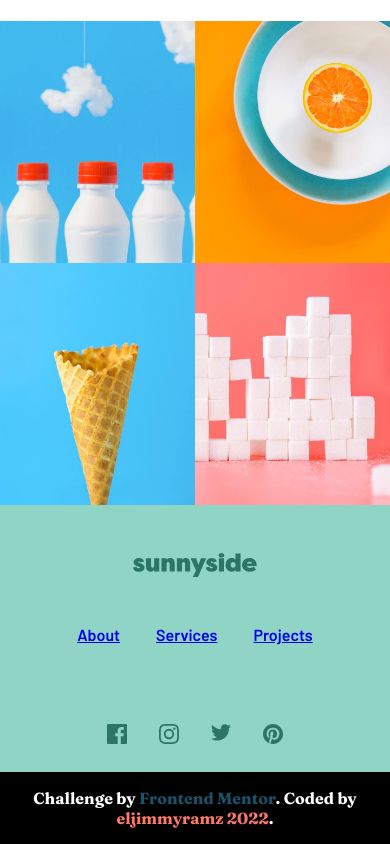
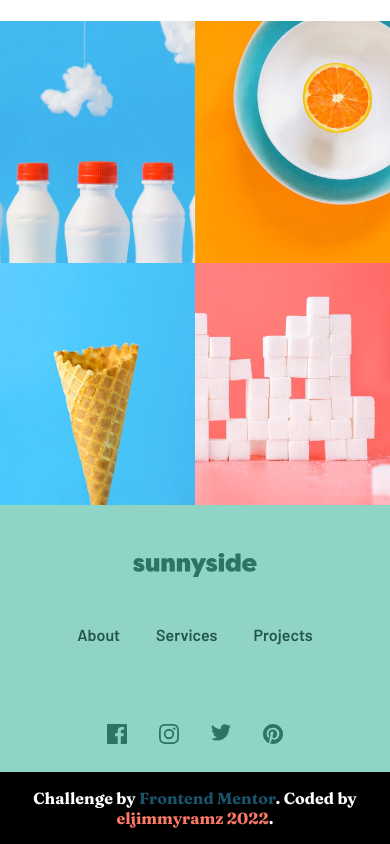
Before and after one commit to Jaime-4-1998/frontmentor-jimmy, a plain HTML site: page index.html in a window 390 px wide. Shown: the part 5167-6011 px from the top of the page. Drawn offline with Linux system fonts and the light colour scheme.

Commit message:
Correciones de las tag <a>

```diff
--- a/css/style.css
+++ b/css/style.css
@@ -188,6 +188,10 @@ html::-webkit-scrollbar-thumb {
         text-decoration: none;
         font-family:var(--barlow);
         cursor: pointer;
+        color: #000;
+    }
+    .moblie__nav__menu__links__link:hover{
+        color: #000;
     }
     .contact__mobile{
         font-family: var(--fraunces);
@@ -483,6 +487,13 @@ footer{
     margin-right: 1rem;
     text-align: center;
 }
+.linker__foot{
+    text-decoration: none;
+    color: var(--dark-desaturated-cyan);
+}
+.linker__foot:hover{
+    color: var(--dark-desaturated-cyan);
+}
 /* ==========
     atribution
 ========== */
--- a/index.html
+++ b/index.html
@@ -130,9 +130,9 @@
       <img src="images/logo-foot.svg" class="img__foot" alt="sunnyside @eljimmyramz" title="sunnyside @eljimmyramz" />
       <div class="footer__menu">
         <ul>
-          <li class="footer__menu__text"><a href="https://frontmentor-jimmy.vercel.app/">About</a></li>
-          <li class="footer__menu__text"><a href="https://frontmentor-jimmy.vercel.app/">Services</a></li>
-          <li class="footer__menu__text"><a href="https://frontmentor-jimmy.vercel.app/">Projects</a></li>
+          <li class="footer__menu__text"><a href="https://frontmentor-jimmy.vercel.app/" class="linker__foot">About</a></li>
+          <li class="footer__menu__text"><a href="https://frontmentor-jimmy.vercel.app/" class="linker__foot">Services</a></li>
+          <li class="footer__menu__text"><a href="https://frontmentor-jimmy.vercel.app/" class="linker__foot">Projects</a></li>
         </ul>
       </div>
       <div class="footer__socialmedia">
```
